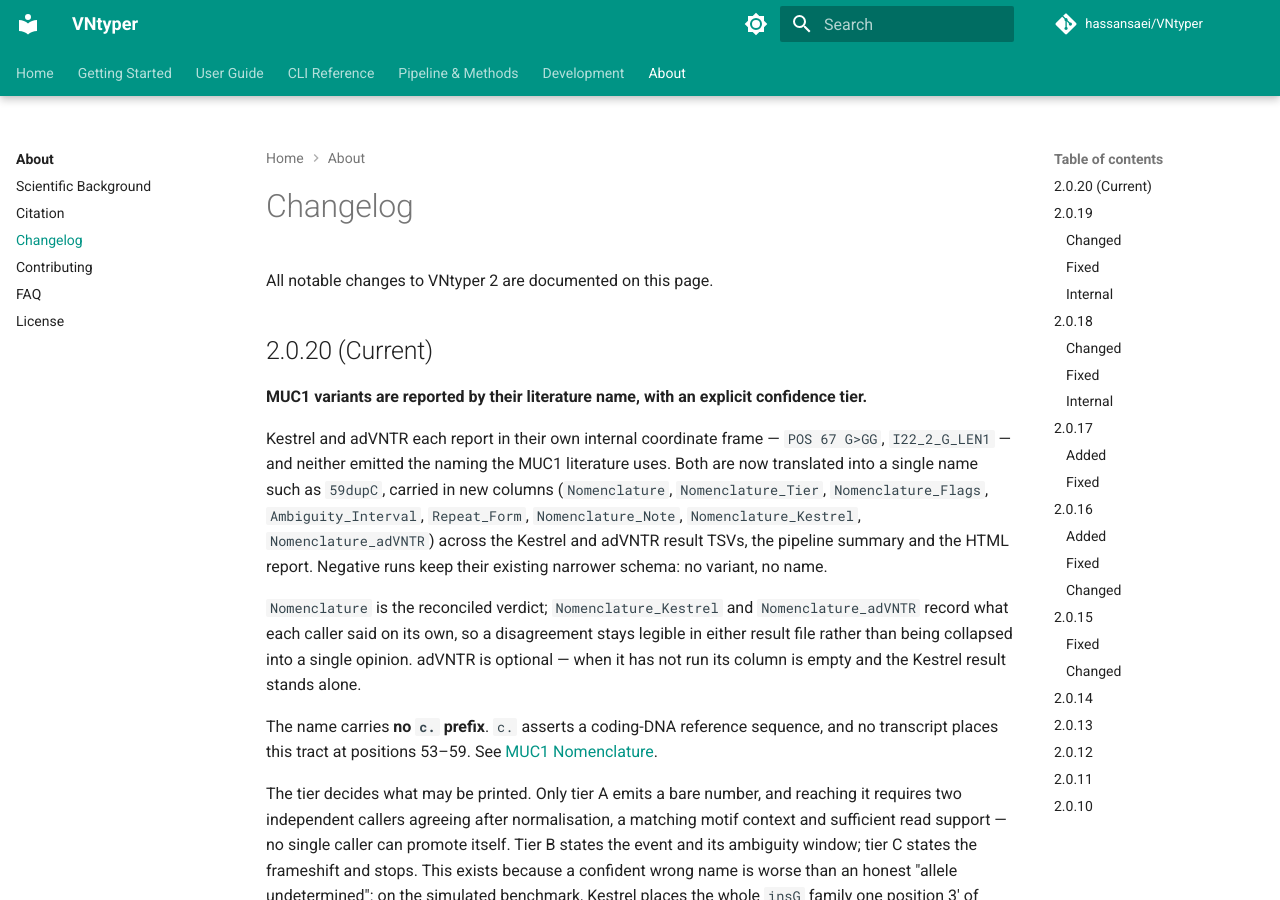
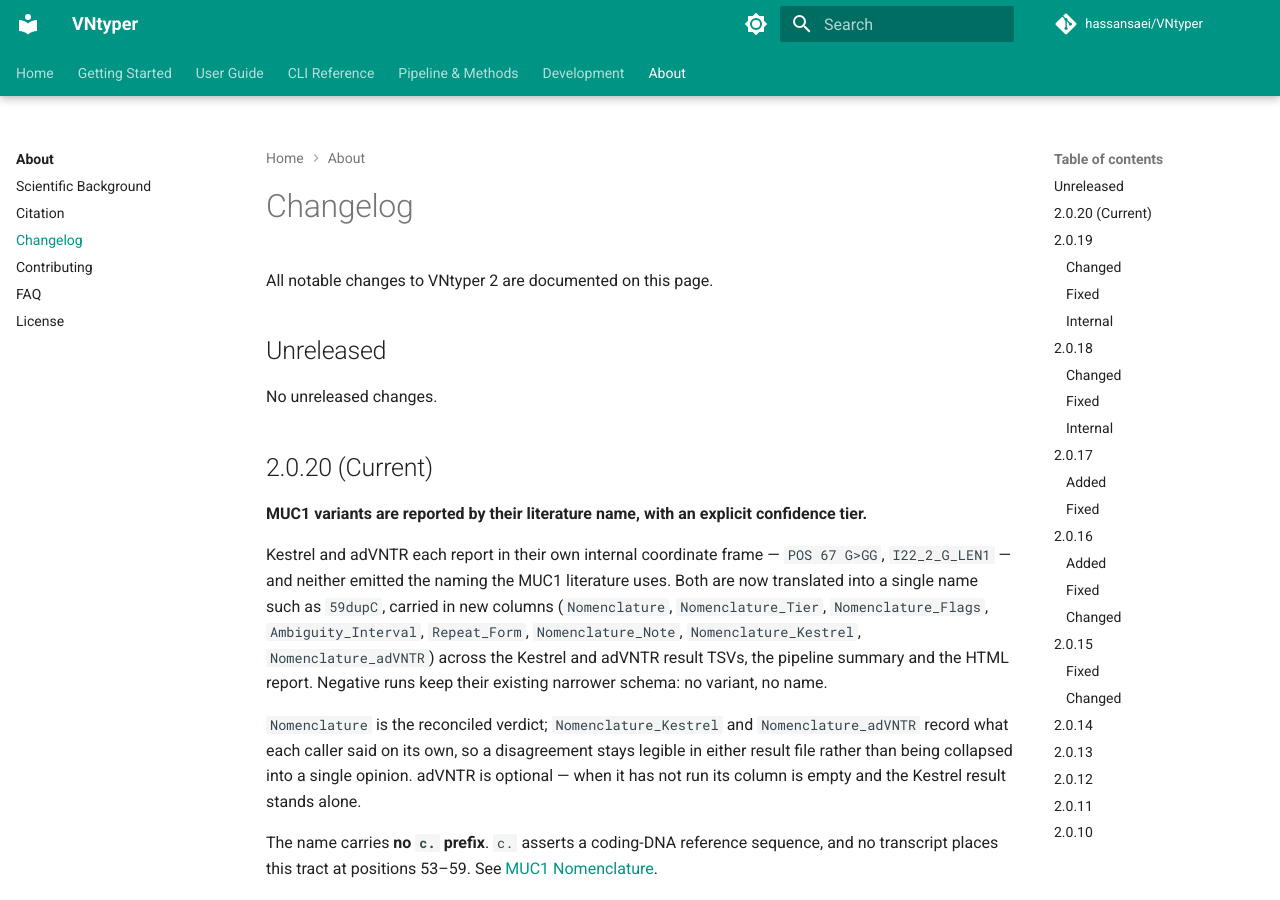
Before and after one commit to hassansaei/VNtyper, an MkDocs documentation site: the page built from docs/about/changelog.md, in a window 1280 px wide and 900 px high. Built offline with MkDocs 1.6.1 and Material for MkDocs 9.7.7, drawn with Linux system fonts in a browser that asks for light colours; comment, search, counter and statistics services are not loaded.

Commit message:
docs(changelog): keep the Unreleased heading the release cycle needs
Promoting `## Unreleased` to `## 2.0.20 (Current)` consumed the heading rather than
moving past it. #233's contract pins that the section exists above released history,
so the next cycle has somewhere to write; it is restored empty above the release.

Co-Authored-By: Claude Opus 5 (1M context) <noreply@anthropic.com>
Claude-Session: https://claude.ai/code/session_01Pg4z9V8nWrQd5a6rbHovJu

```diff
--- a/docs/about/changelog.md
+++ b/docs/about/changelog.md
@@ -1,6 +1,10 @@
 # Changelog
 
 All notable changes to VNtyper 2 are documented on this page.
+
+## Unreleased
+
+No unreleased changes.
 
 ## 2.0.20 (Current)
 
```
